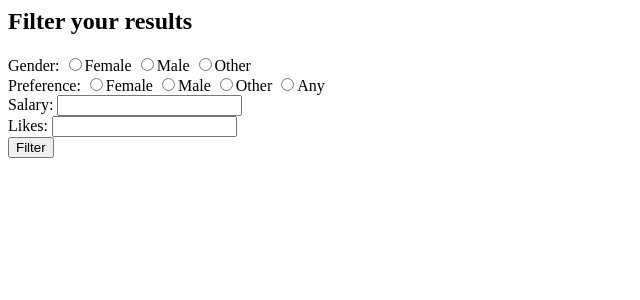
After one commit to Stenoliv/Dating-app, a PHP site: page /view_filter.php in a window 1280 px wide. The commit adds this page. Shown: the top 300 px of the page, without its empty margins (0-640 px from the left). Run offline with PHP 8.4, Linux system fonts and the light colour scheme.

Commit message:
Början på filtrering samt fortsättning till annons display

```diff
--- /dev/null
+++ b/scripts/php/view_filter.php
@@ -0,0 +1,22 @@
+<h2>Filter your results</h2>
+        <form method='post' action='./model_filter.php'>
+            Gender:
+            <input type='radio' name='gender' <?php if (isset($gender) && $gender=='female') echo 'checked';?> value='female'>Female
+            <input type='radio' name='gender' <?php if (isset($gender) && $gender=='male') echo 'checked';?> value='male'>Male
+            <input type='radio' name='gender' <?php if (isset($gender) && $gender=='other') echo 'checked';?> value='other'>Other
+            <br>
+            Preference:
+            <input type='radio' name='preference' <?php if (isset($pref) && $pref=='female') echo 'checked';?> value='female'>Female
+            <input type='radio' name='preference' <?php if (isset($pref) && $pref=='male') echo 'checked';?> value='male'>Male
+            <input type='radio' name='preference' <?php if (isset($pref) && $pref=='other') echo 'checked';?> value='other'>Other
+            <input type='radio' name='preference' <?php if (isset($pref) && $pref=='any') echo 'checked';?> value='any'>Any
+            <br>
+            Salary:
+            <input type='number' name='salary' value=''>
+            <br>
+            Likes:
+            <input type='number' name='likes' value=''>
+            <br>
+            <input type="submit" name="submit" value="Filter">
+        </form>
+        <br>
```
Also changed, not shown: scripts/php/model_advertisements.php (+16 -5 lines), scripts/php/model_filter.php (added, +19 -0 lines), scripts/php/view_advertisements.php (+7 -0 lines).
